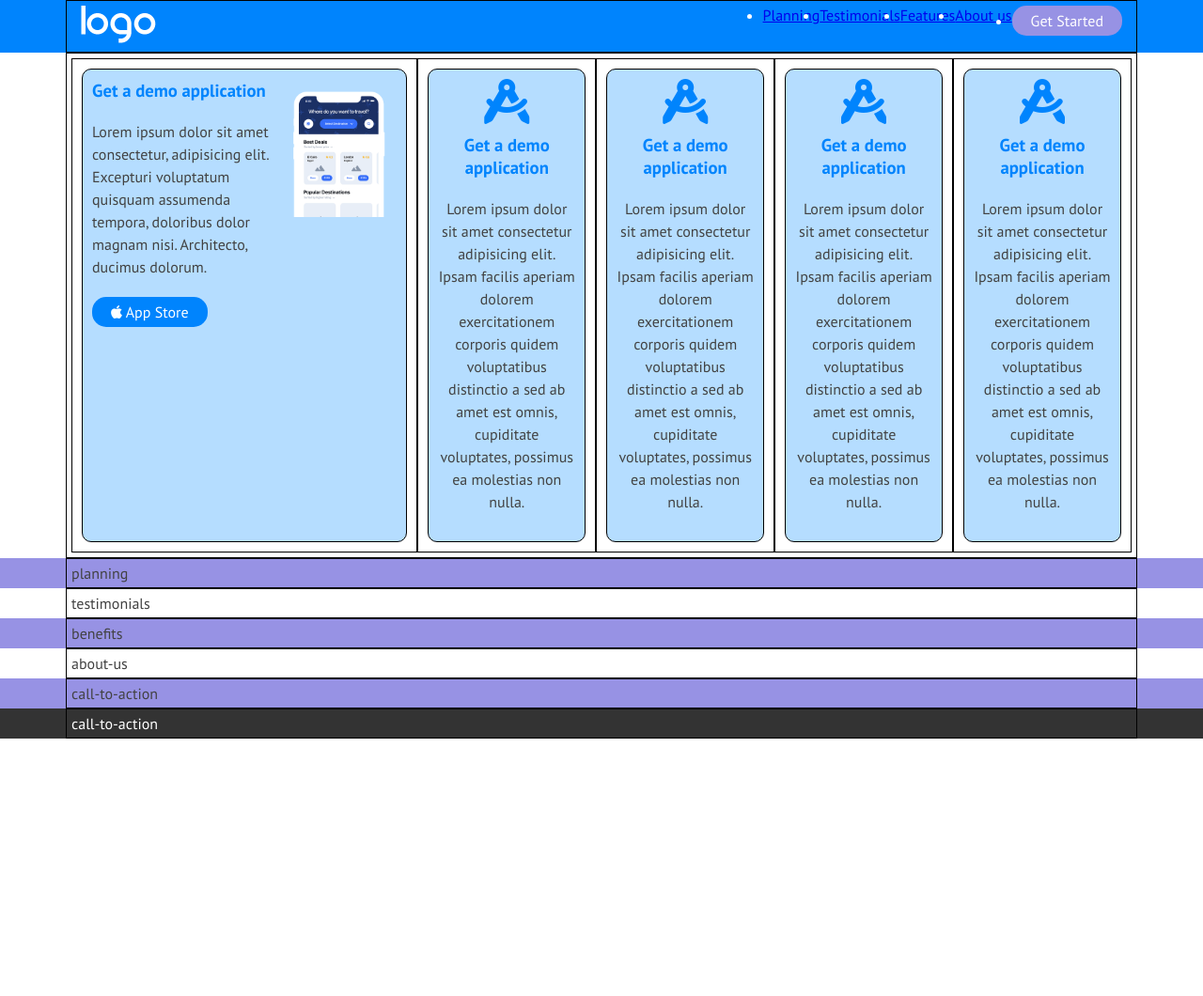
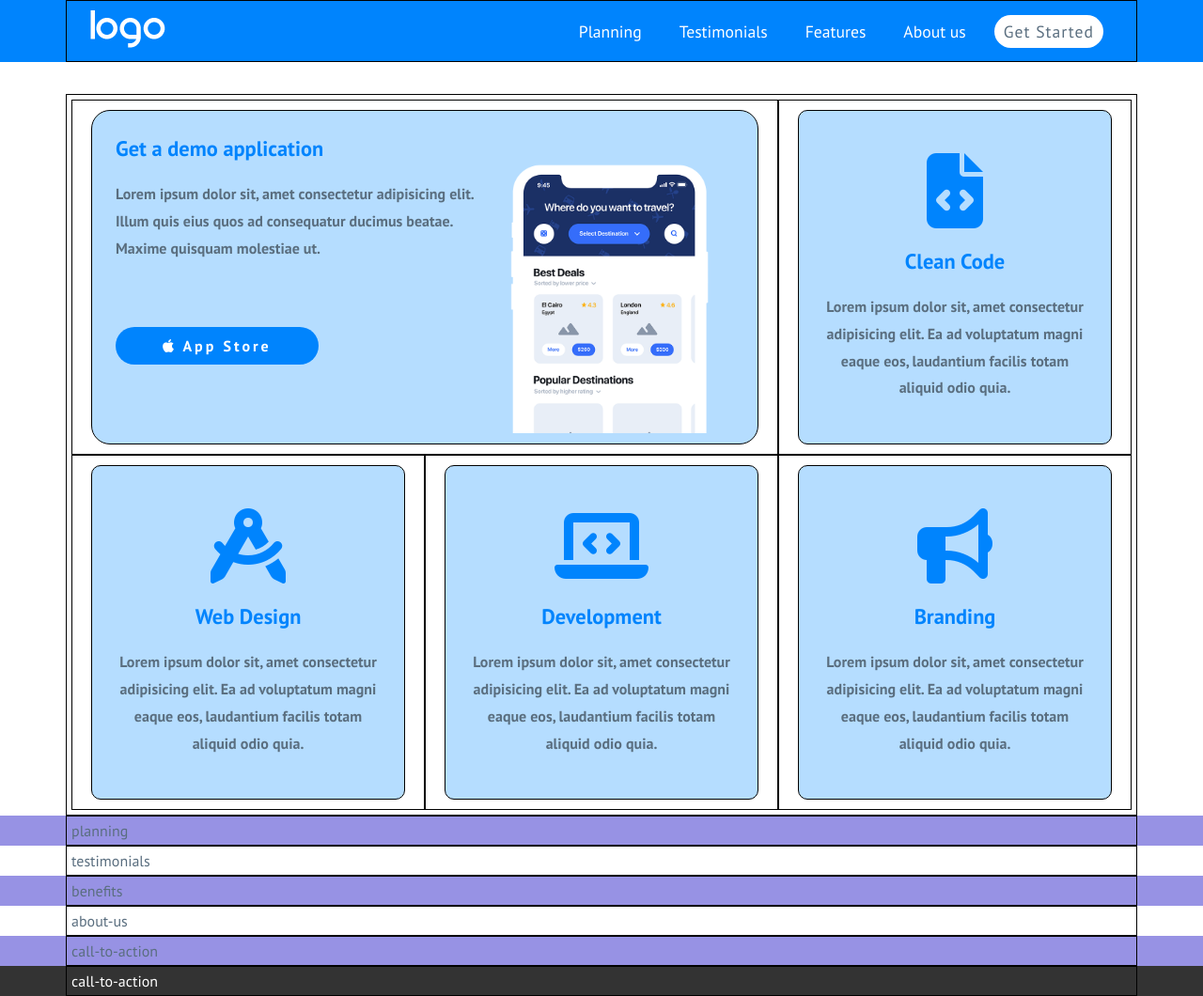
Before and after one commit to Vinffs/htmlcss-responsive-layout, a plain HTML site: page index.html in a window 1280 px wide. Shown: the whole page at 94% size. Before the commit the page ends 800 px from the top, so only its background shows below. Drawn offline with Linux system fonts and the light colour scheme.

Commit message:
responsive header and section intro

```diff
--- a/css/style.css
+++ b/css/style.css
@@ -1,3 +1,4 @@
+/* general */
 *{
     margin: 0;
     padding: 0;
@@ -10,7 +11,7 @@
 	--color-light-color: #ffffff;
 	--color-bg-card: #b5ddff;
 	--color-contrast-color: #fcc060;
-	--color-text: #424242;
+	--color-text: #5A6E7F;
 }
 body{
     font-family: 'PT Sans', sans-serif;
@@ -20,9 +21,6 @@ body{
 .container{
     max-width: 100%;
     padding: 5px;
-}
-.col{
-    padding: 10px;
 }
 .debug{
     border: 1px solid black;
@@ -35,15 +33,19 @@ body{
     height: 100%;
 }
 
+#intro{
+    padding-top: 100px;
+}
+
 /* utility */
 
 /* flex */
-/* .flex{
+.flex{
     display: flex;
 }
 .f-row-wrap{
     flex-flow: row wrap;
-} */
+}
 
 /* backgrounds */
 .bg-light{
@@ -56,7 +58,7 @@ body{
     background-color: var(--color-primary-color);
 }
 
-/* bordi */
+/* border */
 .small-border-rounded{
     border-radius: 10px;
 }
@@ -84,6 +86,27 @@ body{
     padding-left: 20px;
     padding-right: 20px;
 }
+.px-25{
+    padding-left: 25px;
+    padding-right: 25px;
+}
+.py-25{
+    padding-top: 25px;
+    padding-bottom: 25px;
+}
+.py-50{
+    padding-top: 50px;
+    padding-bottom: 50px;
+}
+.px-50{
+    padding-left: 50px;
+    padding-right: 50px;
+}
+.px-55{
+    padding-left: 55px;
+    padding-right: 55px;
+}
+
 
 /* text */
 .text-primary{
@@ -95,29 +118,42 @@ body{
 .text-light{
     color: var(--color-light-color);
 }
+.gray-text{
+    color: var(--color-text);
+}
 .text-center{
     text-align: center;
 }
 .line-height{
-    line-height: 1.5em;
+    line-height: 1.8em;
+}
+h3, .fa-solid.fa-bars{
+    font-size: 1.4em;
+}
+.col p{
+    font-weight: bold;
 }
 
-/* h3{
-
-} */
-
-/* bottoni */
+/* buttons */
 .btn{
-    padding: 6px 20px;
     display: inline-block;
     text-decoration: none;
     color: var(--color-light-color);
+    font-weight: bold;
+    font-size: 1em;
+    letter-spacing: 3px;
     background-color: var(--color-primary-color);
-    border-radius: 15px;
 }
 .btn.btn-secondary{
     background-color: var(--color-secondary-color);
 
+}
+.btn.btn-nav{
+    background-color: var(--color-light-color);
+    color: var(--color-text);
+    font-weight: 500;
+    letter-spacing: 1px;
+    padding: 6px 10px;
 }
 
 /* contents */
@@ -126,6 +162,9 @@ body{
 header{
     background-color: var(--color-secondary-color);
     color: var(--color-light-color);
+    position: fixed;
+    width: 100%;
+    z-index: 10000;
 }
 #logo{
     width: 50px;
@@ -134,6 +173,7 @@ header{
     display: flex;
     flex-flow: row nowrap;
     justify-content: space-between;
+    align-items: center;
 }
 nav ul{
     display: none;
@@ -142,12 +182,12 @@ nav ul{
 /* main */
 .card-image{
     position: relative;
-    top: 10px;
+    top: 25px;
 }
 .icon{
-    font-size: 3em;
+    font-size: 5em;
     color: var(--color-secondary-color);
-    margin-bottom: 10px;
+    margin: 20px 0;
 }
 
 /* footer */
@@ -164,7 +204,7 @@ footer{
         display: flex;
     }
     .f-row-wrap{
-        flex-flow: row nowrap;
+        flex-flow: row wrap;
     }
     #intro .col{
         width: calc(100% / 3);
@@ -174,17 +214,43 @@ footer{
     }
 }
 @media screen and (min-width: 768px){
-    nav ul{
-        display: flex;
+    .img{
+        width: 50%;
     }
+
+}
+@media screen and (min-width: 992px){
     nav .fa-solid.fa-bars{
         display: none;
     }
-}
-@media screen and (min-width: 992px){
+    nav ul{
+        display: flex;
+        flex-flow: row nowrap;
+        align-items: center;
+    }
+    .nav-list *{
+        list-style: none;
+        text-decoration: none;
+        padding: 0 10px;
+        color: var(--color-light-color);
+        font-size: 1.05em;
+    }
+    .img{
+        width: 100%;
+    }
+    .card-image{
+        width: 40%;
+    }
+    .card-content{
+        width: 60%;
+    }
+    .btn.btn-secondary{
+        margin-top: 50px;
+    }
 
 }
 @media screen and (min-width: 1200px){
+
     .container{
         max-width: 1140px;
         margin: 0 auto;
--- a/index.html
+++ b/index.html
@@ -13,16 +13,16 @@
 
 <body>
     <header>
-        <nav class="container debug nav-flex">
-            <div id="logo" class="px-10">
+        <nav class="container debug nav-flex px-25 py-10">
+            <div id="logo" class="">
                 <img src="img/logo.png" alt="Logo">
             </div>
-            <ul class="px-10">
+            <ul class="nav-list">
                 <li><a href="#">Planning</a></li>
                 <li><a href="#">Testimonials</a></li>
                 <li><a href="#">Features</a></li>
                 <li><a href="#">About us</a></li>
-                <li><a href="#" class="btn">Get Started</a></li>
+                <li><a href="#" class="btn btn-nav big-border-rounded">Get Started</a></li>
             </ul>
             <i class="fa-solid fa-bars"></i>
         </nav>
@@ -32,12 +32,12 @@
 
         <section id="intro">
             <div class="container debug flex f-row-wrap">
-                <div class="col debug">
-                    <div class="card bg-card small-border-rounded py-10 px-10 debug">
+                <div class="col py-10 px-20 debug">
+                    <div class="card bg-card big-border-rounded py-25 px-25 debug">
                         <div class="card-content">
                             <h3 class="text-secondary">Get a demo application</h3>
-                            <p class="py-20 line-height">Lorem ipsum dolor sit amet consectetur, adipisicing elit. Excepturi voluptatum quisquam assumenda tempora, doloribus dolor magnam nisi. Architecto, ducimus dolorum.</p>
-                            <a href="#" class="btn btn-secondary">
+                            <p class="py-20 line-height gray-text">Lorem ipsum dolor sit, amet consectetur adipisicing elit. Illum quis eius quos ad consequatur ducimus beatae. Maxime quisquam molestiae ut.</p>
+                            <a href="#" class="btn btn-secondary px-50 py-10 big-border-rounded">
                                 <i class="fa-brands fa-apple"></i>
                                 App Store
                             </a>
@@ -47,32 +47,32 @@
                         </div>
                     </div>
                 </div>
-                <div class="col debug">
-                    <div class="card bg-card small-border-rounded py-10 px-10 debug text-center">
-                            <i class="fa-solid fa-compass-drafting icon"></i>
-                            <h3 class="text-secondary">Get a demo application</h3>
-                            <p class="py-20 line-height">Lorem ipsum dolor sit amet consectetur adipisicing elit. Ipsam facilis aperiam dolorem exercitationem corporis quidem voluptatibus distinctio a sed ab amet est omnis, cupiditate voluptates, possimus ea molestias non nulla.</p>
+                <div class="col py-10 px-20 debug">
+                    <div class="card bg-card small-border-rounded py-25 px-25 debug text-center">
+                            <i class="fa-solid fa-file-code icon"></i>
+                            <h3 class="text-secondary">Clean Code</h3>
+                            <p class="py-20 line-height">Lorem ipsum dolor sit, amet consectetur adipisicing elit. Ea ad voluptatum magni eaque eos, laudantium facilis totam aliquid odio quia.</p>
                     </div>
                 </div>
-                <div class="col debug">
-                    <div class="card bg-card small-border-rounded py-10 px-10 debug text-center">
+                <div class="col py-10 px-20 debug">
+                    <div class="card bg-card small-border-rounded py-25 px-25 debug text-center">
                             <i class="fa-solid fa-compass-drafting icon"></i>
-                            <h3 class="text-secondary">Get a demo application</h3>
-                            <p class="py-20 line-height">Lorem ipsum dolor sit amet consectetur adipisicing elit. Ipsam facilis aperiam dolorem exercitationem corporis quidem voluptatibus distinctio a sed ab amet est omnis, cupiditate voluptates, possimus ea molestias non nulla.</p>
+                            <h3 class="text-secondary">Web Design</h3>
+                            <p class="py-20 line-height">Lorem ipsum dolor sit, amet consectetur adipisicing elit. Ea ad voluptatum magni eaque eos, laudantium facilis totam aliquid odio quia.</p>
                     </div>
                 </div>
-                <div class="col debug">
-                    <div class="card bg-card small-border-rounded py-10 px-10 debug text-center">
-                            <i class="fa-solid fa-compass-drafting icon"></i>
-                            <h3 class="text-secondary">Get a demo application</h3>
-                            <p class="py-20 line-height">Lorem ipsum dolor sit amet consectetur adipisicing elit. Ipsam facilis aperiam dolorem exercitationem corporis quidem voluptatibus distinctio a sed ab amet est omnis, cupiditate voluptates, possimus ea molestias non nulla.</p>
+                <div class="col py-10 px-20 debug">
+                    <div class="card bg-card small-border-rounded py-25 px-25 debug text-center">
+                            <i class="fa-solid fa-laptop-code icon"></i>
+                            <h3 class="text-secondary">Development</h3>
+                            <p class="py-20 line-height">Lorem ipsum dolor sit, amet consectetur adipisicing elit. Ea ad voluptatum magni eaque eos, laudantium facilis totam aliquid odio quia.</p>
                     </div>
                 </div>
-                <div class="col debug">
-                    <div class="card bg-card small-border-rounded py-10 px-10 debug text-center">
-                            <i class="fa-solid fa-compass-drafting icon"></i>
-                            <h3 class="text-secondary">Get a demo application</h3>
-                            <p class="py-20 line-height">Lorem ipsum dolor sit amet consectetur adipisicing elit. Ipsam facilis aperiam dolorem exercitationem corporis quidem voluptatibus distinctio a sed ab amet est omnis, cupiditate voluptates, possimus ea molestias non nulla.</p>
+                <div class="col py-10 px-20 debug">
+                    <div class="card bg-card small-border-rounded py-25 px-25 debug text-center">
+                            <i class="fa-solid fa-bullhorn icon"></i>
+                            <h3 class="text-secondary">Branding</h3>
+                            <p class="py-20 line-height">Lorem ipsum dolor sit, amet consectetur adipisicing elit. Ea ad voluptatum magni eaque eos, laudantium facilis totam aliquid odio quia.</p>
                     </div>
                 </div>
             </div>
```
